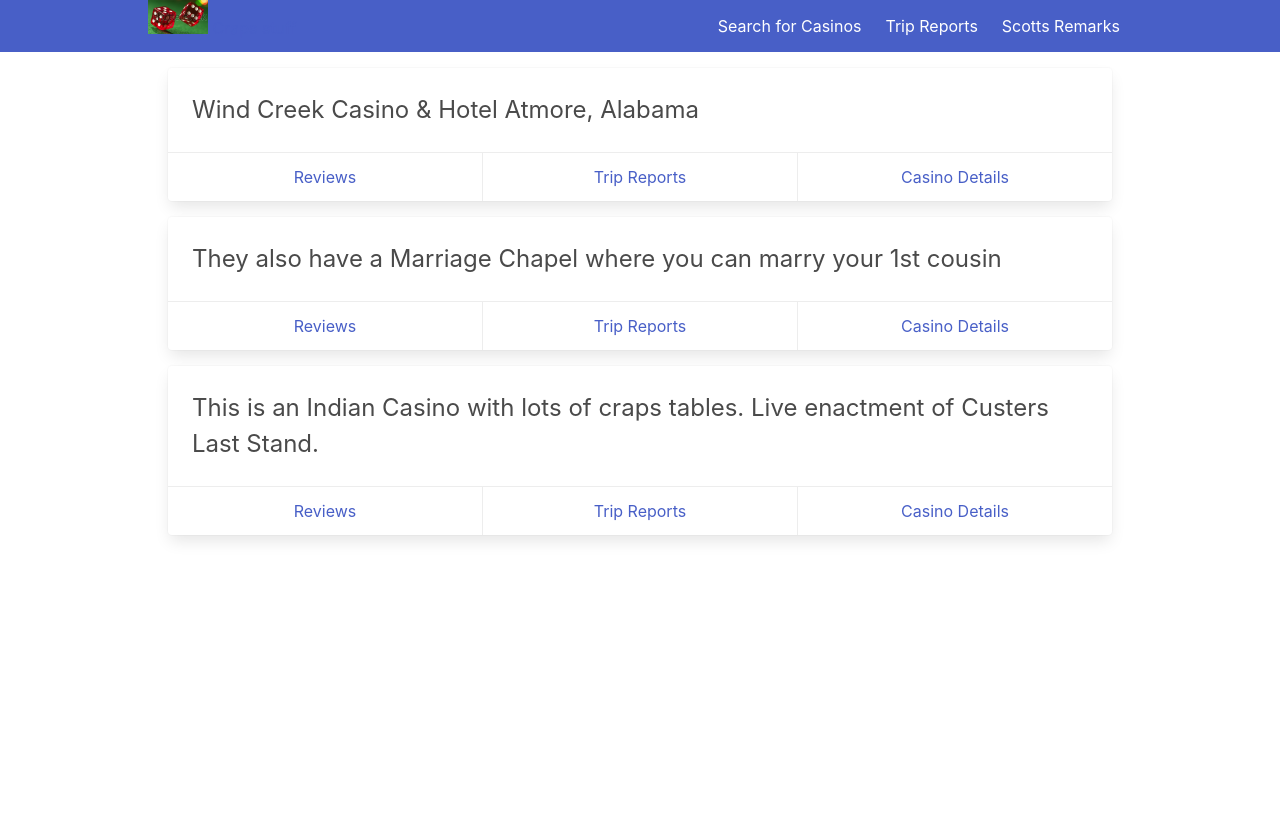
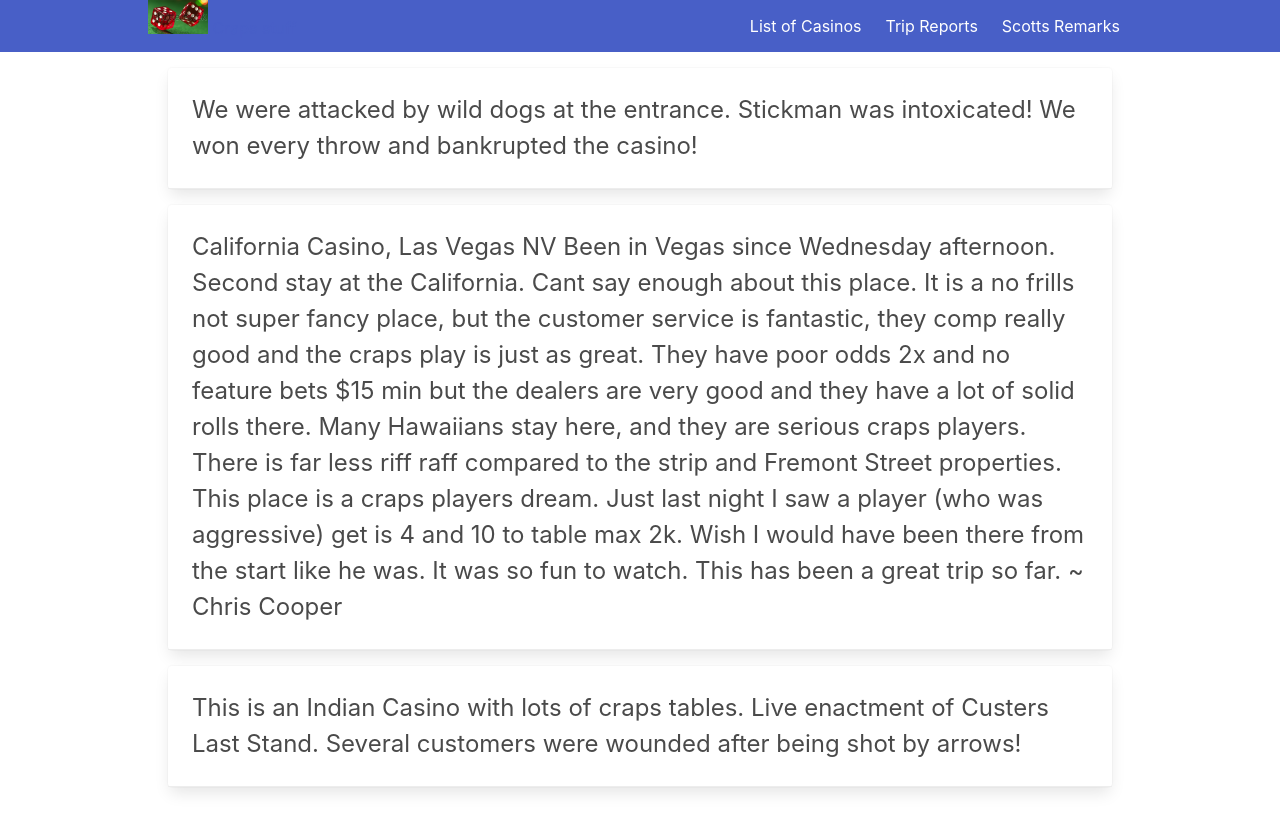
Before and after one commit to Steeaksman/crapsconVer1, a Vue app: page /notes in a window 1280 px wide. Built offline with nearby package versions, Linux system fonts and the light colour scheme.

Commit message:
before adding data by firestore

```diff
--- a/src/components/Layout/NavBar.vue
+++ b/src/components/Layout/NavBar.vue
@@ -37,7 +37,7 @@
    <div class="navbar-end">
 
    <RouterLink to="/stats" class="navbar-item">
-   Search for Casinos
+   List of Casinos
    </RouterLink>
 
    <RouterLink to="/notes" class="navbar-item">
--- a/src/stores/storeNotes.js
+++ b/src/stores/storeNotes.js
@@ -4,10 +4,23 @@
 export const useStoreNotes = defineStore('storeNotes', {
   state: () => {
     return {
-         count: 0 }
-  },
+        notes: [
+            {
+                id: 'id1',
+                content: 'Wind Creek Casino & Hotel   My Cousin Vinny, Alabama'
+              },
+              {
+                id: 'id2',
+                content: 'Indiana Grand Casino Anderson Indiana'
+              },
+              {
+                id: 'id3',
+                content: 'Hard Rock Hotel & Casino Sioux City.'
+              }
 
-  actions: {
+         ]
+        }
+  }
 
-  },
+
 })
--- a/src/views/ViewNotes.vue
+++ b/src/views/ViewNotes.vue
@@ -14,9 +14,9 @@
     </div>
   </div>
   <footer class="card-footer">
-    <a href="#" class="card-footer-item">Reviews</a>
+    <!-- <a href="#" class="card-footer-item">Reviews</a>
     <a href="#" class="card-footer-item">Trip Reports</a>
-    <a href="#" class="card-footer-item">Casino Details</a>
+    <a href="#" class="card-footer-item">Casino Details</a> -->
   </footer>
 </div>
     </div>
@@ -27,15 +27,15 @@
  const notes = ref([
   {
     id: 'id1',
-    content: 'Wind Creek Casino & Hotel Atmore, Alabama'
+    content: 'We were attacked by wild dogs at the entrance. Stickman was intoxicated! We won every throw and bankrupted the casino!'
   },
   {
     id: 'id2',
-    content: 'They also have a Marriage Chapel where you can marry your 1st cousin'
+    content: 'California Casino, Las Vegas NV Been in Vegas since Wednesday afternoon. Second stay at the California. Cant say enough about this place. It is a no frills not super fancy place, but the customer service is fantastic, they comp really good and the craps play is just as great. They have poor odds 2x and no feature bets $15 min but the dealers are very good and they have a lot of solid rolls there. Many Hawaiians stay here, and they are serious craps players. There is far less riff raff compared to the strip and Fremont Street properties. This place is a craps players dream. Just last night I saw a player (who was aggressive) get is 4 and 10 to table max 2k. Wish I would have been there from the start like he was. It was so fun to watch. This has been a great trip so far. ~ Chris Cooper'
   },
   {
     id: 'id3',
-    content: 'This is an Indian Casino with lots of craps tables. Live enactment of Custers Last Stand.'
+    content: 'This is an Indian Casino with lots of craps tables. Live enactment of Custers Last Stand. Several customers were wounded after being shot by arrows!'
   }
  ])
 </script>
--- a/src/views/ViewStats.vue
+++ b/src/views/ViewStats.vue
@@ -1,7 +1,7 @@
 <template>
     <div class="notes">
     <div
-    v-for="note in notes"
+    v-for="note in storeNotes.notes"
     :key="note.id"
     class="card mb-4"
     >
@@ -14,9 +14,9 @@
     </div>
   </div>
   <footer class="card-footer">
-    <a href="#" class="card-footer-item">Reviews</a>
+    <!-- <a href="#" class="card-footer-item">Reviews</a> -->
     <a href="#" class="card-footer-item">Trip Reports</a>
-    <a href="#" class="card-footer-item">Casino Details</a>
+    <a href="#" class="card-footer-item">Table Reports</a>
   </footer>
 </div>
     </div>
@@ -24,20 +24,9 @@
 
 <script setup>
  import {ref} from 'vue'
- const notes = ref([
-  {
-    id: 'id1',
-    content: 'Wind Creek Casino & Hotel Atmore, Alabama'
-  },
-  {
-    id: 'id2',
-    content: 'Indiana Grand Casino Anderson Indiana'
-  },
-  {
-    id: 'id3',
-    content: 'Hard Rock Hotel & Casino Sioux City.'
-  }
- ])
+ import {useStoreNotes} from '@/stores/storeNotes'
+ const storeNotes = useStoreNotes()
+
 </script>
 
 <style lang="scss" scoped>
```
